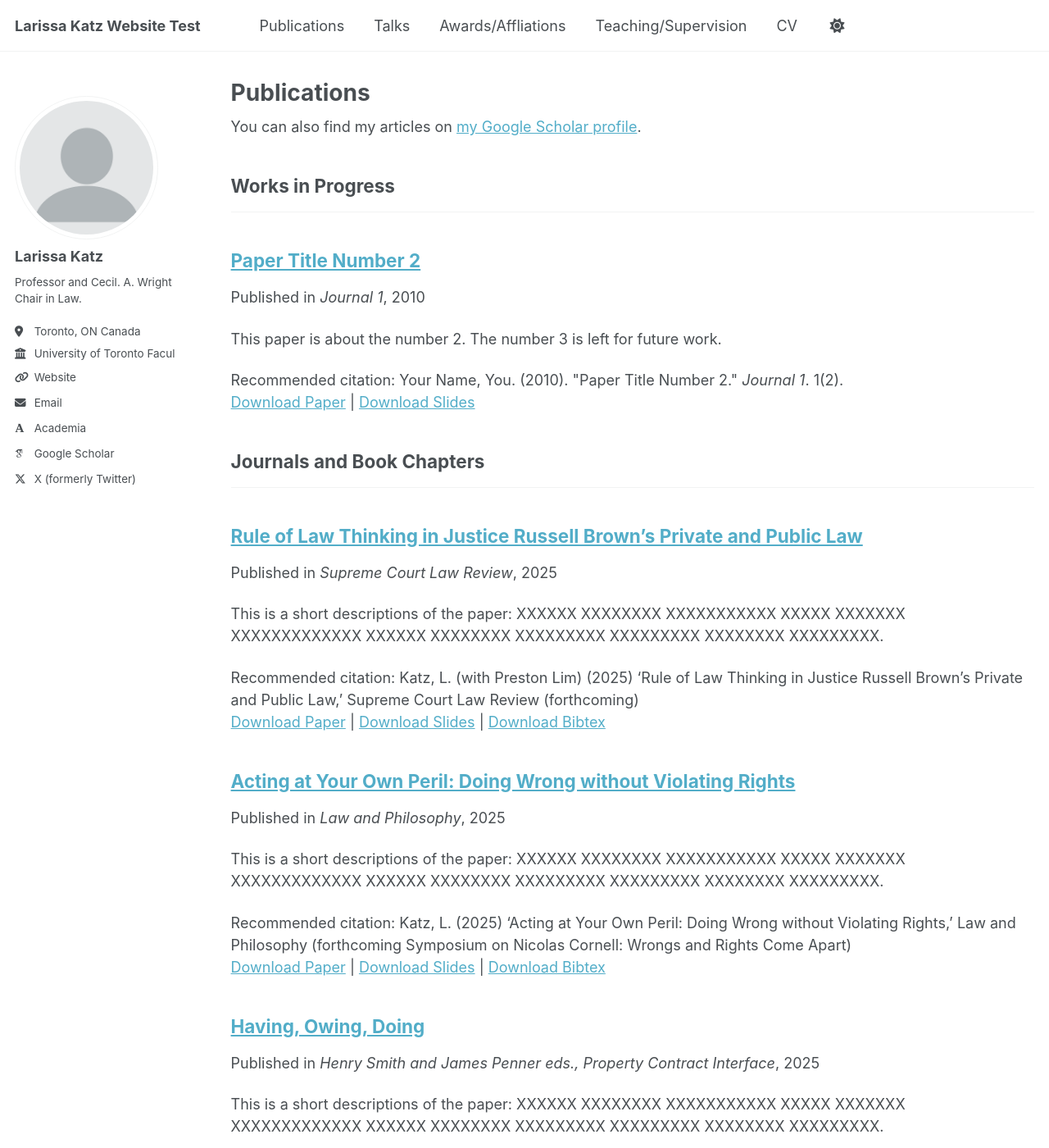
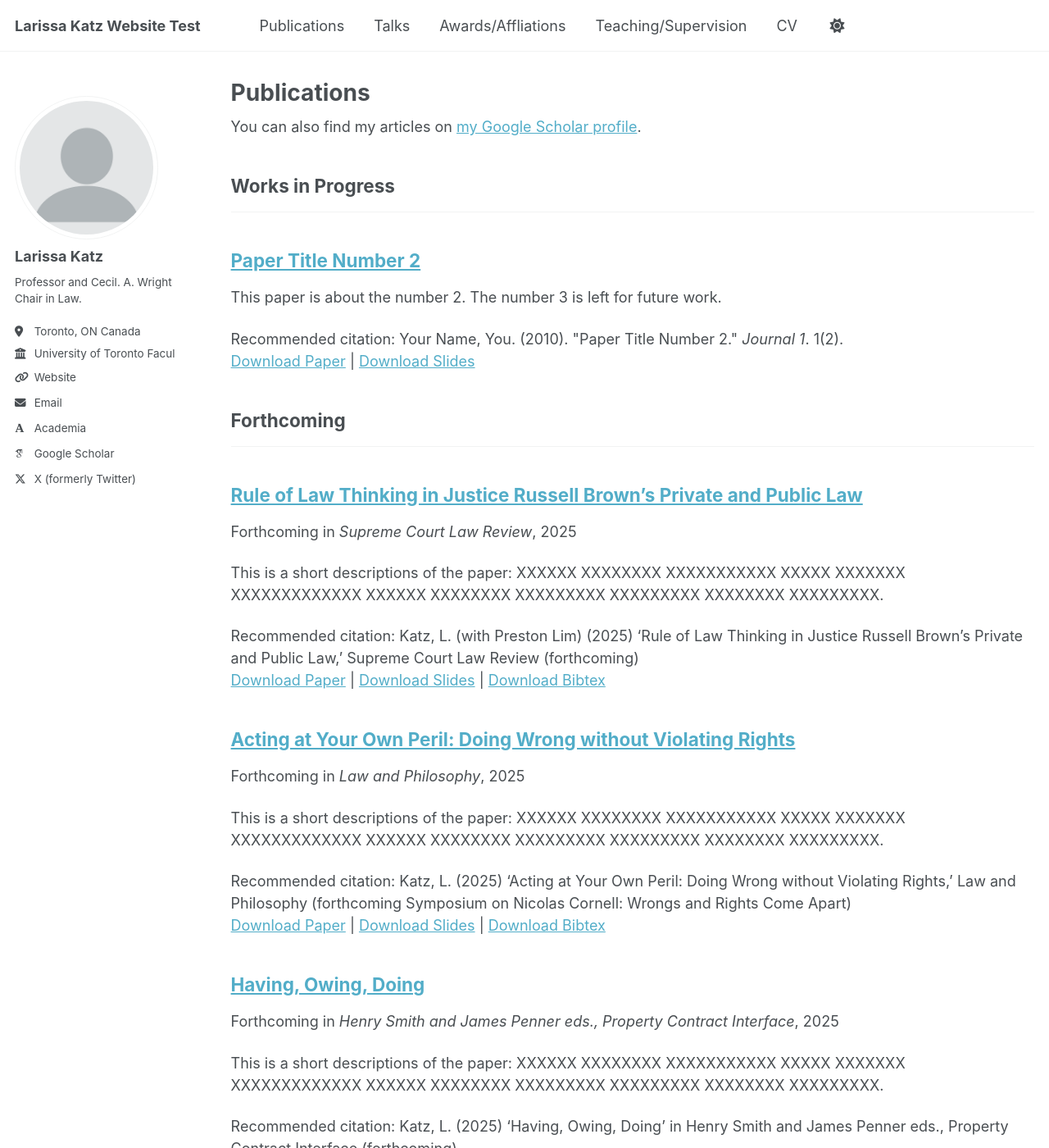
Before and after one commit to TinyMagician/LKWebsiteProject.github.io, a Jekyll site: the page built from _pages/publications.html, in a window 1280 px wide and 1400 px high. Shown: the whole window at 82% size. Built offline with Jekyll 4.4.1, drawn with Linux system fonts in a browser that asks for light colours; some web fonts are replaced; a script that is not in the unit is left out; some of the changed text lies outside the part shown.

Commit message:
Add 'forthcoming' publication category and update posts
Introduces a new 'forthcoming' category in the config and updates relevant publication markdown files to use this category. Enhances archive-single.html to display publication metadata based on the new and existing categories. Also renames and updates the date for the 'Rule of Law Thinking' publication.

```diff
--- a/_config.yml
+++ b/_config.yml
@@ -82,6 +82,8 @@ author:
 publication_category:
   worksinprogress:
     title: 'Works in Progress'
+  forthcoming:
+    title: 'Forthcoming'
   books:
     title: 'Books'
   manuscripts:
--- a/_includes/archive-single.html
+++ b/_includes/archive-single.html
@@ -41,7 +41,19 @@
         {% if post.collection == 'teaching' %}
           <p> {{ post.type }}, <i>{{ post.venue }}</i>, {{ post.date | default: "1900-01-01" | date: "%Y" }} </p>
         {% elsif post.collection == 'publications' %}
-          <p>Published in <i>{{ post.venue }}</i>, {{ post.date | default: "1900-01-01" | date: "%Y" }} </p>
+          {% if post.category == 'workinprogress' %}
+            {% if post.contract %}
+              <p>Contracted with <i>{{ post.contract }}</i></p>
+            {% endif %}
+          {% elsif post.category == 'forthcoming' %}
+            <p>Forthcoming in <i>{{ post.venue }}</i>, {{ post.date | default: "1900-01-01" | date: "%Y" }} </p>
+          {% elsif post.category == 'manuscripts' %}
+            <p>Published in <i>{{ post.venue }}</i>, {{ post.date | default: "1900-01-01" | date: "%Y" }} </p>
+          {% elsif post.category == 'books' %}
+            <p>Published by <i>{{ post.venue }}</i>, {{ post.date | default: "1900-01-01" | date: "%Y" }} </p>
+          {% elsif post.category == 'conferences' %}
+            <p>Presented at <i>{{ post.venue }}</i>, {{ post.date | default: "1900-01-01" | date: "%Y" }} </p>
+          {% endif %}
         {% elsif post.date %}
          <p class="page__date"><strong><i class="fa fa-fw fa-calendar" aria-hidden="true"></i> {{ site.data.ui-text[site.locale].date_label | default: "Published:" }}</strong> <time datetime="{{ post.date | default: "1900-01-01" | date_to_xmlschema }}">{{ post.date | default: "1900-01-01" | date: "%B %d, %Y" }}</time></p>
         {% endif %}
```
Also changed, not shown: _publications/2025-01-01-having-owing.md (+1 -1 lines), _publications/2025-02-01-acting-at.md (+1 -1 lines), _publications/2025-03-01-rule-of.md (renamed from _publications/2025-12-01-rule-of.md, +3 -3 lines).
